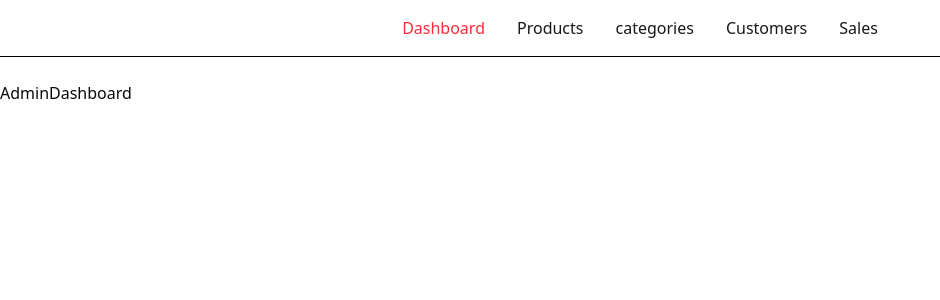
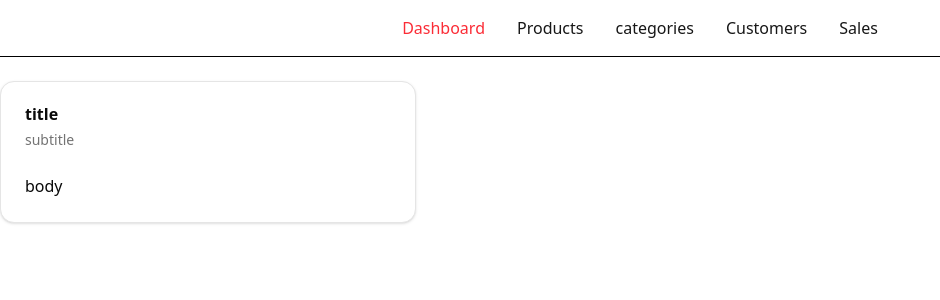
Before and after one commit to yucelsedat/next16-ecommerse-learning-project, a Next.js app: page /admin in a window 1280 px wide. Shown: the top 300 px of the page, without its empty margins (0-940 px from the left). Built offline with nearby package versions, Linux system fonts and the light colour scheme.

Commit message:
feat(admin): dashboard card design and grid layout

```diff
--- a/src/app/admin/page.tsx
+++ b/src/app/admin/page.tsx
@@ -1,7 +1,36 @@
-import React from 'react'
+import {
+  Card,
+  CardContent,
+  CardDescription,
+  CardHeader,
+  CardTitle,
+} from "@/components/ui/card"
 
 export default function AdminDashboard() {
   return (
-    <div>AdminDashboard</div>
+    <div className="grid grid-cols-1 md:grid-cols-2 lg:grid-cols-3 gap-4">
+      <DashboardCard title="title" subtitle="subtitle" body="body" />
+    </div>
   )
 }
+
+interface DashboardCardProps {
+  title: string,
+  subtitle: string,
+  body: string
+}
+
+function DashboardCard({ title, subtitle, body }: DashboardCardProps) {
+
+  return (
+  <Card>
+    <CardHeader>
+      <CardTitle>{title}</CardTitle>
+      <CardDescription>{subtitle}</CardDescription>
+    </CardHeader>
+    <CardContent>
+      <p>{body}</p>
+    </CardContent>
+  </Card>
+  )
+}
--- /dev/null
+++ b/src/components/ui/card.tsx
@@ -0,0 +1,92 @@
+import * as React from "react"
+
+import { cn } from "@/lib/utils"
+
+function Card({ className, ...props }: React.ComponentProps<"div">) {
+  return (
+    <div
+      data-slot="card"
+      className={cn(
+        "bg-card text-card-foreground flex flex-col gap-6 rounded-xl border py-6 shadow-sm",
+        className
+      )}
+      {...props}
+    />
+  )
+}
+
+function CardHeader({ className, ...props }: React.ComponentProps<"div">) {
+  return (
+    <div
+      data-slot="card-header"
+      className={cn(
+        "@container/card-header grid auto-rows-min grid-rows-[auto_auto] items-start gap-2 px-6 has-data-[slot=card-action]:grid-cols-[1fr_auto] [.border-b]:pb-6",
+        className
+      )}
+      {...props}
+    />
+  )
+}
+
+function CardTitle({ className, ...props }: React.ComponentProps<"div">) {
+  return (
+    <div
+      data-slot="card-title"
+      className={cn("leading-none font-semibold", className)}
+      {...props}
+    />
+  )
+}
+
+function CardDescription({ className, ...props }: React.ComponentProps<"div">) {
+  return (
+    <div
+      data-slot="card-description"
+      className={cn("text-muted-foreground text-sm", className)}
+      {...props}
+    />
+  )
+}
+
+function CardAction({ className, ...props }: React.ComponentProps<"div">) {
+  return (
+    <div
+      data-slot="card-action"
+      className={cn(
+        "col-start-2 row-span-2 row-start-1 self-start justify-self-end",
+        className
+      )}
+      {...props}
+    />
+  )
+}
+
+function CardContent({ className, ...props }: React.ComponentProps<"div">) {
+  return (
+    <div
+      data-slot="card-content"
+      className={cn("px-6", className)}
+      {...props}
+    />
+  )
+}
+
+function CardFooter({ className, ...props }: React.ComponentProps<"div">) {
+  return (
+    <div
+      data-slot="card-footer"
+      className={cn("flex items-center px-6 [.border-t]:pt-6", className)}
+      {...props}
+    />
+  )
+}
+
+export {
+  Card,
+  CardHeader,
+  CardFooter,
+  CardTitle,
+  CardAction,
+  CardDescription,
+  CardContent,
+}
```
